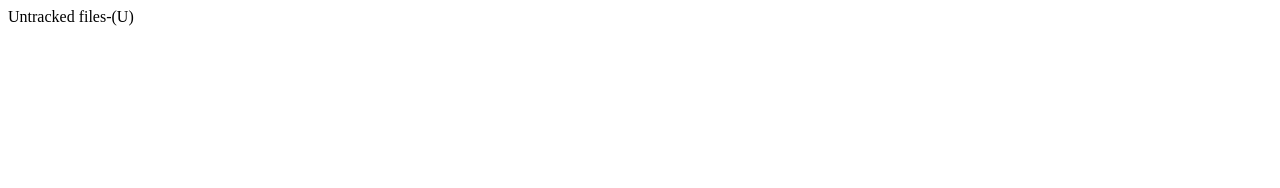
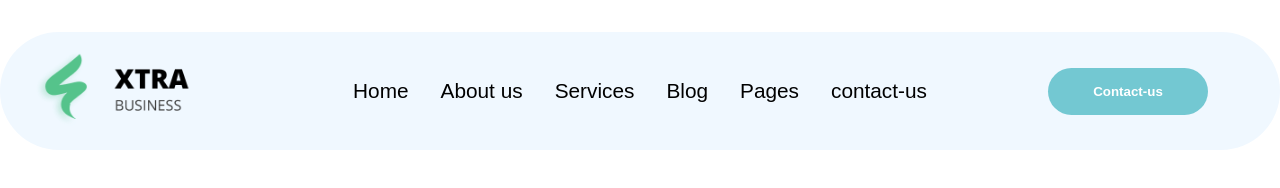
Before and after one commit to Neerazmgr/Kul-shingh, a plain HTML site: page index.html in a window 1280 px wide. Drawn offline with Linux system fonts and the light colour scheme.

Commit message:
Made a website

```diff
--- a/index.html
+++ b/index.html
@@ -1 +1,38 @@
-<p>Untracked files-(U)</p>
+<!DOCTYPE html>
+<html lang="en">
+<head>
+    <meta charset="UTF-8">
+    <meta name="viewport" content="width=device-width, initial-scale=1.0">
+    <title>Document</title>
+    <link rel="stylesheet" href="style.css">
+</head>
+<body>
+    <nav>
+        <div class="menu">
+        <div class="logo">
+            <img src="logo-biz.png" alt="">
+        </div>
+        <div class="sub-menu">
+            <ul>
+                <li><a href="#">Home</a></li>
+                <li><a href="#">About us</a></li>
+                <li><a href="#">Services</a></li>
+                <li><a href="#">Blog</a></li>
+                <li><a href="#">Pages</a></li>
+                <li><a href="#">contact-us</a></li>
+            </ul>
+        </div>
+        <div class="contact-us">
+            <button>Contact-us</button>
+        </div>
+        </div>
+    </nav>
+  <main>
+    <div class="main">
+        <div class="sub-main">
+
+        </div>
+    </div>
+  </main>
+</body>
+</html>
--- /dev/null
+++ b/style.css
@@ -0,0 +1,79 @@
+*{
+    margin: 0;
+    padding: 0;
+    box-sizing: border-box;
+}
+body{
+  /* background-image: url(slider-layer-1.jpg);
+   background-size: 1100px 700px;
+   background-repeat: no-repeat;
+   background-position: right; */
+}
+nav{
+     position: absolute;
+     top: 2rem;
+    width: 100vw;
+    height: auto;
+    display: flex;
+    background-color: aliceblue;
+    border-radius: 10rem;
+}
+.menu{
+    width: 100%;
+    display:flex;
+    padding: 10px 30px;
+}
+.logo{
+ width: 20%;
+}
+.logo img{
+    width: 70%;
+}
+.sub-menu{
+    width: 60%;
+    display: flex;
+    align-items: center;
+}
+.sub-menu ul{
+    width: 100%;
+    display: flex;
+    justify-content: center;
+    gap: 2rem;
+    list-style: none;
+}
+.sub-menu ul a{
+    text-decoration: none;
+    font-size: 1.3rem;
+    font-family: sans-serif;
+    font-weight: 500;
+    color: black;
+}
+.contact-us{
+    width: 20%;
+    display: flex;
+    justify-content: center;
+    align-items: center;
+}
+.contact-us button{
+    padding: 1rem 0rem;
+    width: 10rem;
+    border-radius: 10rem;
+    font-family: sans-serif;
+    color: white;
+    font-weight: 900;
+    background-color: #73C8D2;
+    border: none;
+}
+/*--Main Section--*/
+main{
+  width: 100vw;
+  height: auto;
+  display: flex;
+}
+.main{
+    width: 100%;
+    display: flex;
+}
+.sub-main{
+    width: 50%;
+}
```
Also changed, not shown: logo-biz.png (added), slider-layer-1.jpg (added).
